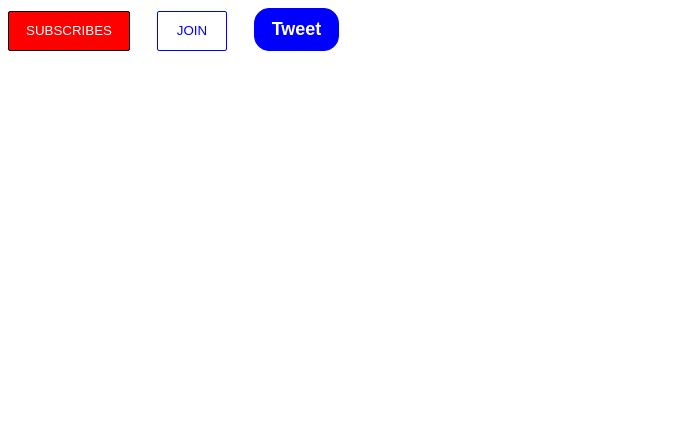
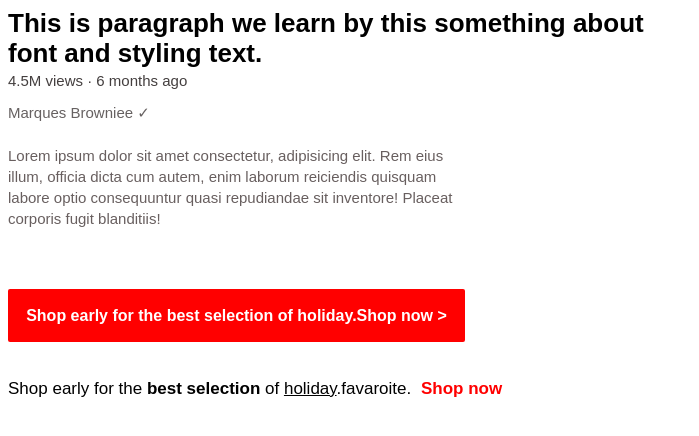
Before and after one commit to sahilsh23ah/form, a plain HTML site: page index.html in a window 1280 px wide. Shown: the whole page, without its empty margins (0-699 px from the left). Drawn offline with Linux system fonts and the light colour scheme.

Commit message:
text and font

```diff
--- a/index.html
+++ b/index.html
@@ -4,84 +4,103 @@
     <meta charset="UTF-8">
     <meta http-equiv="X-UA-Compatible" content="IE=edge">
     <meta name="viewport" content="width=device-width, initial-scale=1.0">
-    <title>basic button project</title>
+    <title>Text</title>
     <style>
-        .subscribe-button{
-            background-color:red;
-            color: white;
-            border: none;
-            height: 40px;
-            width: 122px;
-            cursor: pointer;
-            border: 1px solid black;
-            border-radius: 2px;
+        p{
+            font-family: Arial, Helvetica, sans-serif;
+        }
+        .video-title{
+            font-size: 26px;
+            font-weight: 700;
+            font-style:Bold;
+            /* text-align: center; */
+            width: 650px;
+            line-height: 30px;
+            margin-top: 7px;
+        }
+        .dot{
+            font-size: 15px;
+            color: rgb(68, 63, 63);
+            margin-top: -22px;
+        }
+
+        .check-mark{
+
+            font-size: 15px;
+            color: rgb(102, 97, 97);
+            margin-bottom: 23px;
 
         }
 
-        .subscribe-button:hover{
-            opacity: 0.6;
-        }
-        .subscribe-button:active{
-            /* opacity: 0.6; */
-            background-color: black;
-        }
+        .para{
 
-        .join-button{
-            background-color: white;
-            color: blue;
-            border: 1px solid blue;
-            border-radius: 2px;
-            height: 40px;
-            width: 70px;
-            margin-left: 23px;
-            cursor: pointer;
+           font-size: 15px;
+           width: 460px;
+           color: rgb(104, 95, 95);
+           line-height: 21px;
+           margin-bottom: 60px;
 
         }
 
-        .join-button:hover{
-            background-color: blue;
-            color: white;
-            transition: background-color 1s;
+        .btn{
+          background-color: red;
+          color: white;
+          width: 457px;
+          height: 35px;
+         text-align: center;
+         padding: 18px 0px 0px 0px;
+         border-radius: 2px;
+         font-weight: 600;
+         font-style: Bold;
 
         }
-        .join-button:active{
-            background-color: black;
+        .btn:hover{
+            text-decoration:underline;
+            background-color: rgba(255, 0, 0,0.75);
+            cursor:pointer;
         }
 
-        .tweet-button{
-            background-color: blue;
-            color: white;
-            border: 1px solid blue;
-            height: 43px;
-            width: 85px;
-            margin-left: 23px;
+        .second-btn{
+            font-size: 17px;
+             margin-top: 37px;
+                }
+
+        #span{
+            color: red;
+            font-weight: 700;
+            margin-left: 5px;
+        }
+        #span:hover{
+            text-decoration: underline;
             cursor: pointer;
-            border-radius: 15px;
-            font-size: 18px;
-            font-weight: 700;
-        }
-
-        .tweet-button:hover{
-            box-shadow: 12px 7px 11px rgb(0, 0, 0,0.40);                   /* 1st is for right and 2nd for down 3rd for blur */
-        }
-        .tweet-button:active{
-            background-color:#673ab7;
         }
 
     </style>
 </head>
 <body>
 
-    <button class="subscribe-button">
-        SUBSCRIBES
-    </button>
+    <p class="video-title">
+        This is paragraph we learn by this something about font and styling text.
+    </p>
 
-    <button class="join-button">
-        JOIN
-    </button>
+    <p class="dot">
+        4.5M views 	&#183; 6 months ago
+    </p>
 
-    <button class="tweet-button">
-        Tweet
-    </button>
+    <p class="check-mark">
+        Marques Browniee &check;
+    </p>
+
+    <p class="para">
+        Lorem ipsum dolor sit amet consectetur, adipisicing elit. Rem eius illum, officia dicta cum autem, enim laborum reiciendis quisquam labore optio consequuntur quasi repudiandae sit inventore! Placeat corporis fugit blanditiis!
+    </p>
+
+    <p class="btn">
+        Shop early for the best selection of holiday.Shop now >
+    </p>
+
+    <p class="second-btn">
+        Shop early for the <strong>best selection</strong> of <u>holiday</u>.favaroite. <span id="span">Shop now</span>
+    </p>
 </body>
 </html>
```
